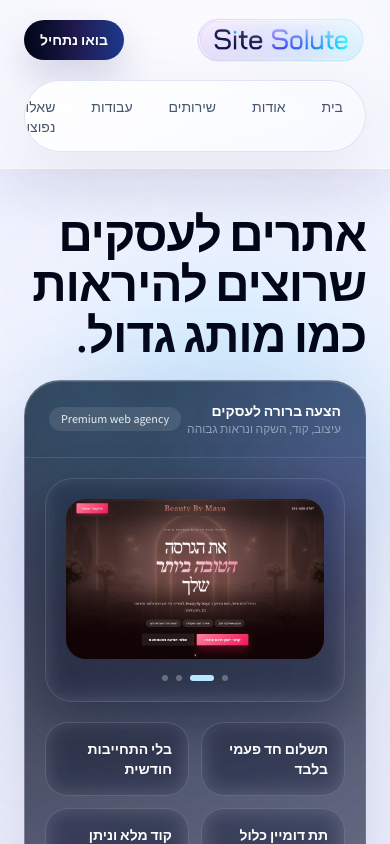
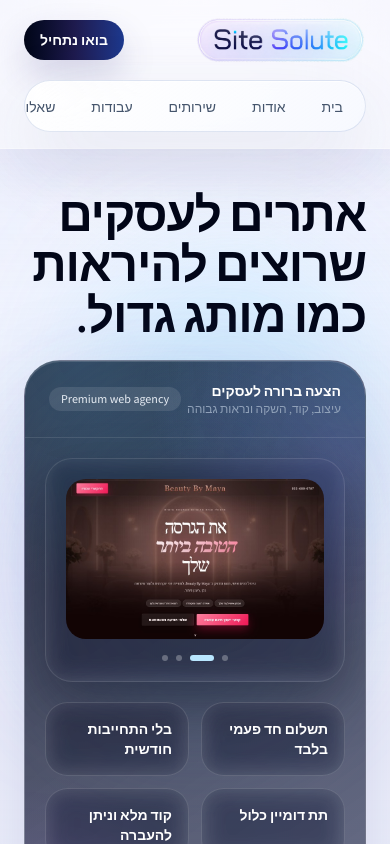
Before and after one commit to max1mk0r0b0v/site-solute, a Next.js app: page / in a window 390 px wide. Shown: the top 844 px of the page. Built offline with nearby package versions, Linux system fonts and the light colour scheme.

Commit message:
Update the UI menu section on Site Solute website

```diff
--- a/src/components/layout/site-header.tsx
+++ b/src/components/layout/site-header.tsx
@@ -27,12 +27,12 @@ export function SiteHeader() {
           </Link>
         </div>
 
-        <nav className="surface-panel glass-border flex gap-1 overflow-x-auto rounded-full p-1.5 pb-1 lg:justify-center lg:pb-1.5">
+        <nav className="surface-panel glass-border flex w-full flex-nowrap gap-1 overflow-x-auto overscroll-x-contain rounded-full p-1.5 pb-1 [scrollbar-width:none] lg:w-auto lg:justify-center lg:pb-1.5 [&::-webkit-scrollbar]:hidden">
           {navItems.map((item) => (
             <Link
               key={item.href}
               href={item.href}
-              className="rounded-full px-4 py-2.5 text-sm font-medium text-slate-600 transition-all duration-300 hover:bg-white/86 hover:text-slate-950 hover:shadow-[0_12px_28px_rgba(49,46,129,0.1)]"
+              className="shrink-0 whitespace-nowrap rounded-full px-4 py-2.5 text-sm font-medium text-slate-600 transition-all duration-300 hover:bg-white/86 hover:text-slate-950 hover:shadow-[0_12px_28px_rgba(49,46,129,0.1)]"
             >
               {item.label}
             </Link>
```
